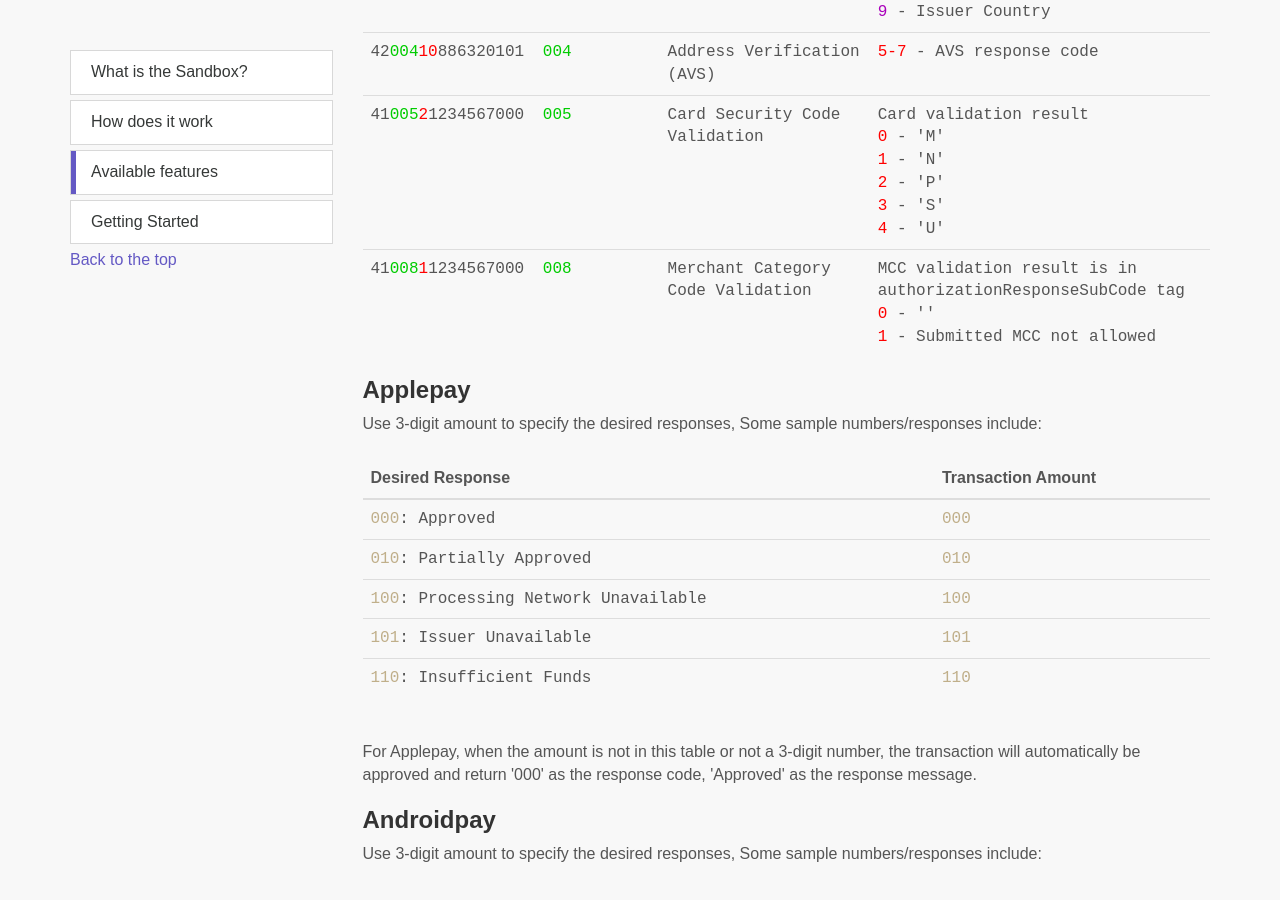
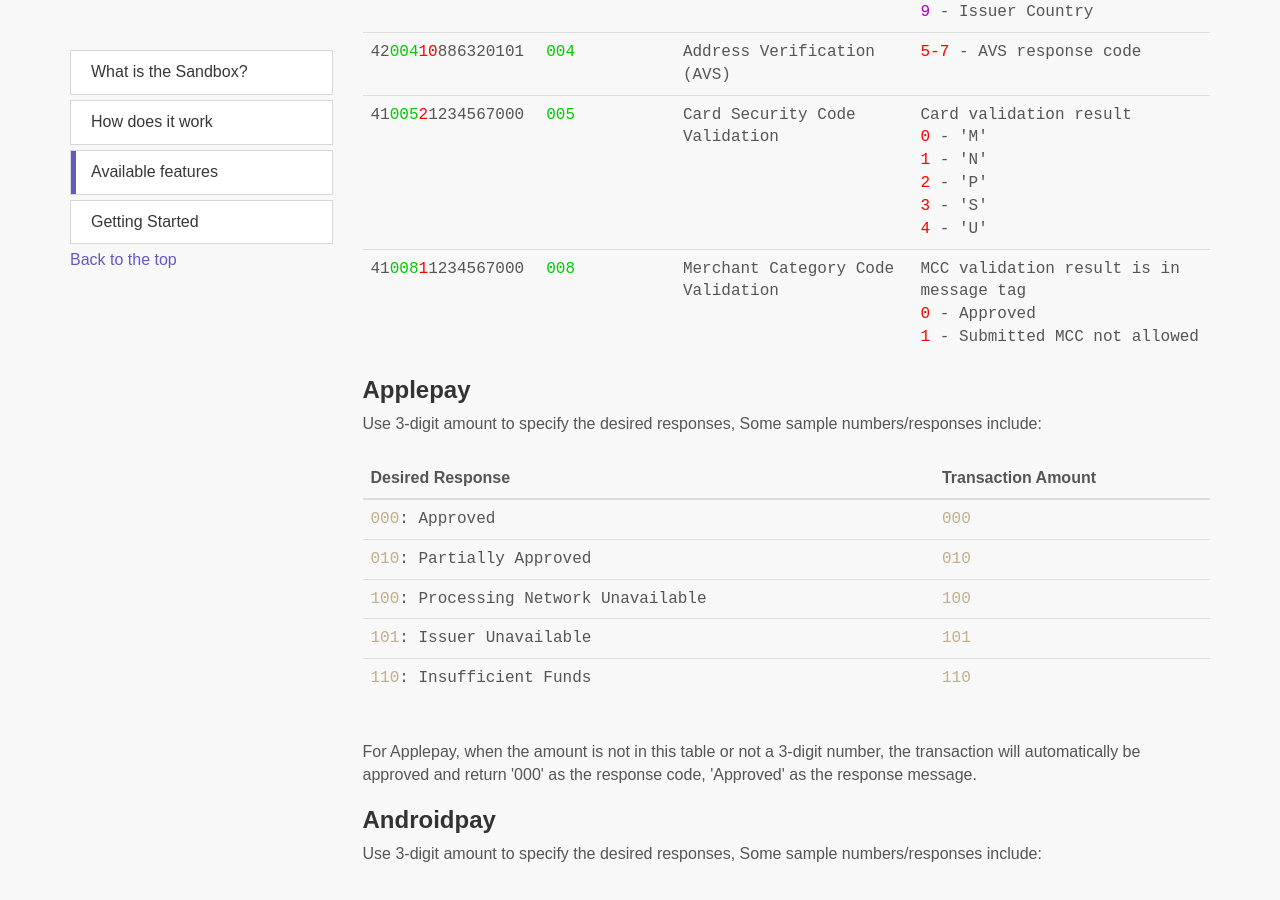
Before and after one commit to isunnapud/vantiv.github.io, a Jekyll site: the page built from sandbox/index.html, in a window 1280 px wide and 900 px high, scrolled down 1646 px. Built offline with Jekyll 4.4.1, drawn with Linux system fonts in a browser that asks for light colours; nearby versions of some CDN libraries.

Commit message:
Us318115 create sandbox test for mcc

```diff
--- a/sandbox/index.html
+++ b/sandbox/index.html
@@ -178,8 +178,8 @@
                         </td>
                         <td><span style="color: #00CC00; ">008</span></td>
                         <td>Merchant Category Code Validation</td>
-                        <td>MCC  validation result is in authorizationResponseSubCode tag  </br>
-                            <span style="color: red; ">0</span> - ''</br>
+                        <td>MCC  validation result is in message tag  </br>
+                            <span style="color: red; ">0</span> - Approved</br>
                             <span style="color: red; ">1</span> - Submitted MCC not allowed</br>
 
                         </td>
```
